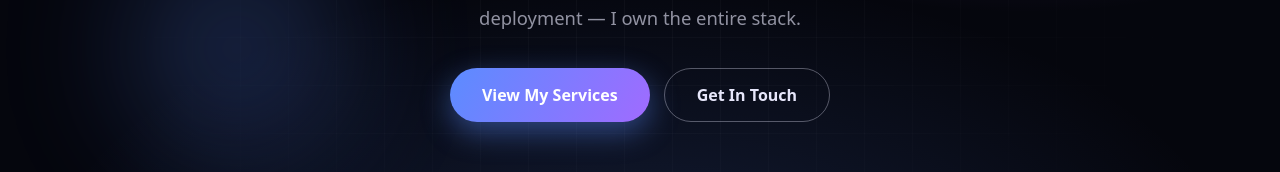
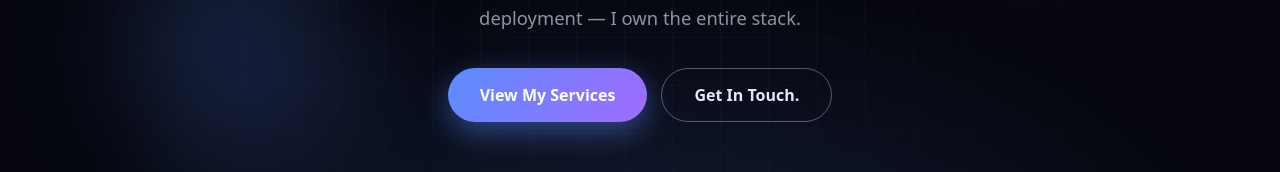
Before and after one commit to Shiva143-debug/my-portfolio, a React (Create React App) app: page / in a window 1280 px wide. Shown: the part 491-663 px from the top of the page. Built offline with nearby package versions, Linux system fonts and the light colour scheme.

Commit message:
ui modifications

```diff
--- a/src/Home.js
+++ b/src/Home.js
@@ -85,7 +85,7 @@ const Home = () => {
                     <p>I turn complex problems into clean, fast, and beautiful web applications. From concept to deployment — I own the entire stack.</p>
                     <div className="hero-cta">
                         <a href="/#service" className="btn-primary-glass">View My Services</a>
-                        <a href="/#followUsSection" className="btn-ghost-glass">Get In Touch</a>
+                        <a href="/#followUsSection" className="btn-ghost-glass">Get In Touch.</a>
                     </div>
                 </div>
             </div>
```
